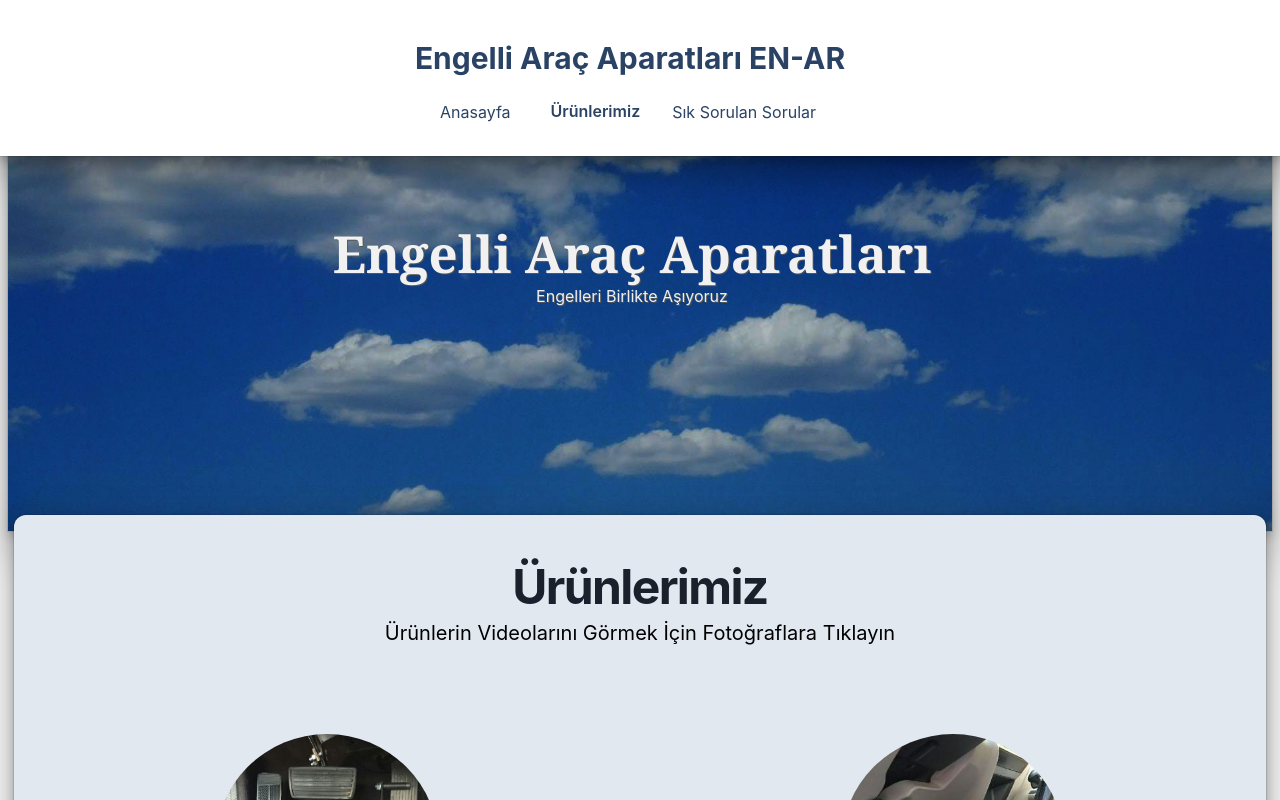
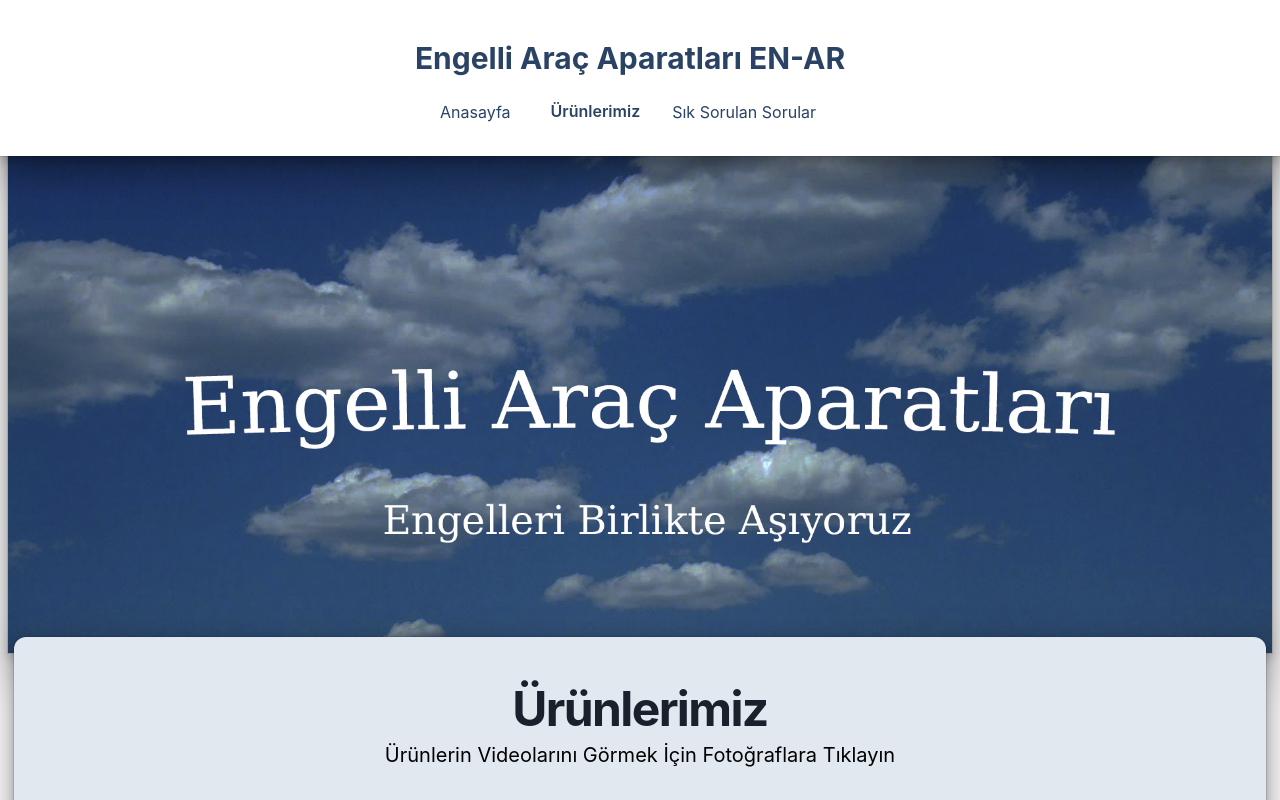
Before and after one commit to Abdullah-Koroglu/engelli-aparatlari, a Next.js app: page / in a window 1280 px wide. Shown: the top 800 px of the page. Built offline with nearby package versions, Linux system fonts and the light colour scheme.

Commit message:
updated banner

```diff
--- a/components/banner.js
+++ b/components/banner.js
@@ -18,14 +18,14 @@ export default function Banner() {
             <main className={styles.main}>
                 <Flex w='100%'  align='center' justify='center' zIndex={0} boxShadow="dark-lg">
                     <Image src='/banner.jpg'  w='100%' />
-                    <Flex justify='center' h='100%' align='center' bg='blackAlpha.700' flexDir='column'>
+                    {/* <Flex justify='center' h='100%' align='center' bg='blackAlpha.700' flexDir='column'>
                         <Heading fontFamily='Georgia' color='whiteAlpha.900' textShadow="1px 1px #555555"  as="h1" maxW='2xl' textAlign='center' fontSize={parseInt(Window / 25)} ml={-Window}>
                             Engelli Araç Aparatları
                         </Heading>
                         <Text  ml={-Window} color='whiteAlpha.900' textShadow="1px 1px #555555"  as="h1" maxW='2xl'>
                             Engelleri Birlikte Aşıyoruz
-                        </Text>
-                    </Flex>
+                        </Text> */}
+                    {/* </Flex> */}
 
                 </Flex>
             </main>
--- a/styles/Home.module.css
+++ b/styles/Home.module.css
@@ -8,7 +8,7 @@
 }
 
 .main {
-  padding: 0 0;
+  padding-top: 4rem ;
   flex: 1;
   display: flex;
   flex-direction: column;
```
Also changed, not shown: public/234.jpg (added), public/banner.jpg.
